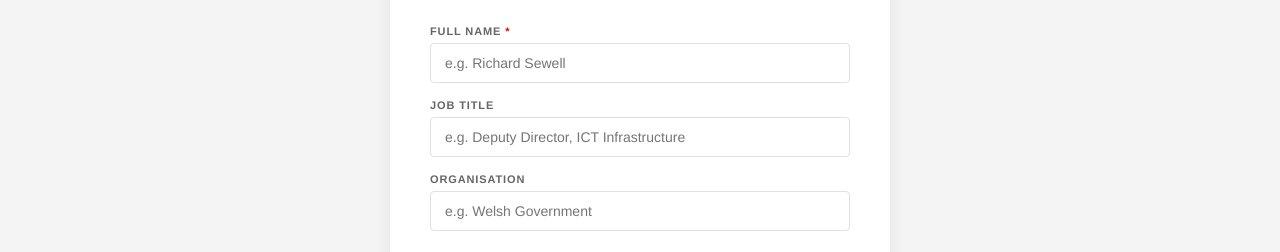
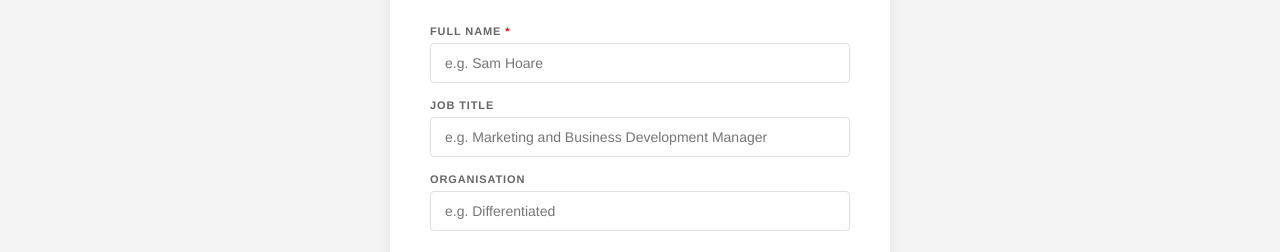
Before and after one commit to samhoare/stakeholder-profiler, a website: page public/index.html in a window 1280 px wide. Shown: the part 250-502 px from the top of the page. Drawn offline with Linux system fonts and the light colour scheme.

Commit message:
Update index.html

```diff
--- a/public/index.html
+++ b/public/index.html
@@ -186,15 +186,15 @@ Copy
       <h1>Enter subject details</h1>
       <div class="field">
         <label>Full Name <span class="req">*</span></label>
-        <input id="f-name" type="text" placeholder="e.g. Richard Sewell" />
+        <input id="f-name" type="text" placeholder="e.g. Sam Hoare" />
       </div>
       <div class="field">
         <label>Job Title</label>
-        <input id="f-role" type="text" placeholder="e.g. Deputy Director, ICT Infrastructure" />
+        <input id="f-role" type="text" placeholder="e.g. Marketing and Business Development Manager" />
       </div>
       <div class="field">
         <label>Organisation</label>
-        <input id="f-company" type="text" placeholder="e.g. Welsh Government" />
+        <input id="f-company" type="text" placeholder="e.g. Differentiated" />
       </div>
       <div id="status-box" class="status-box" style="display:none">
         <div class="status-row">
```
